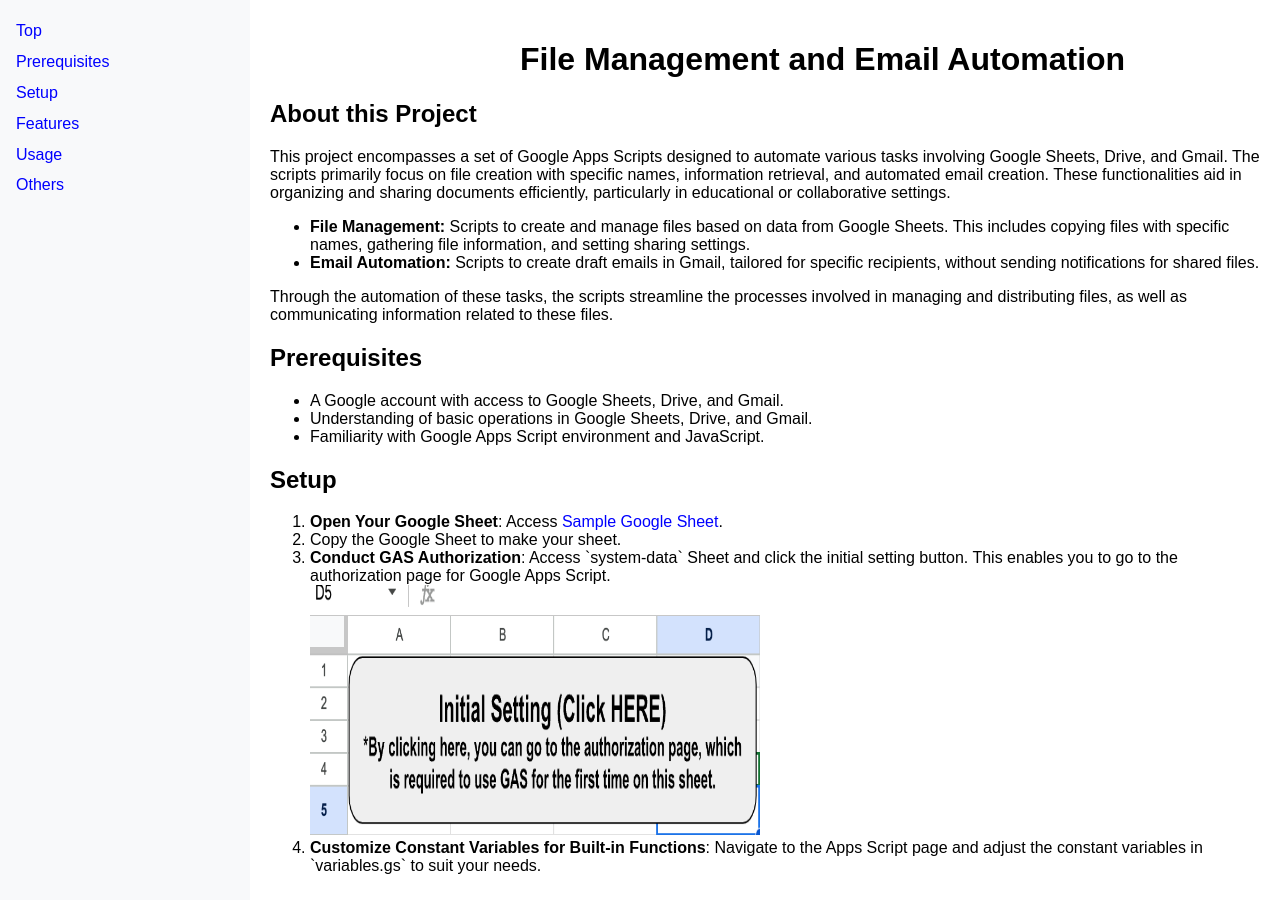
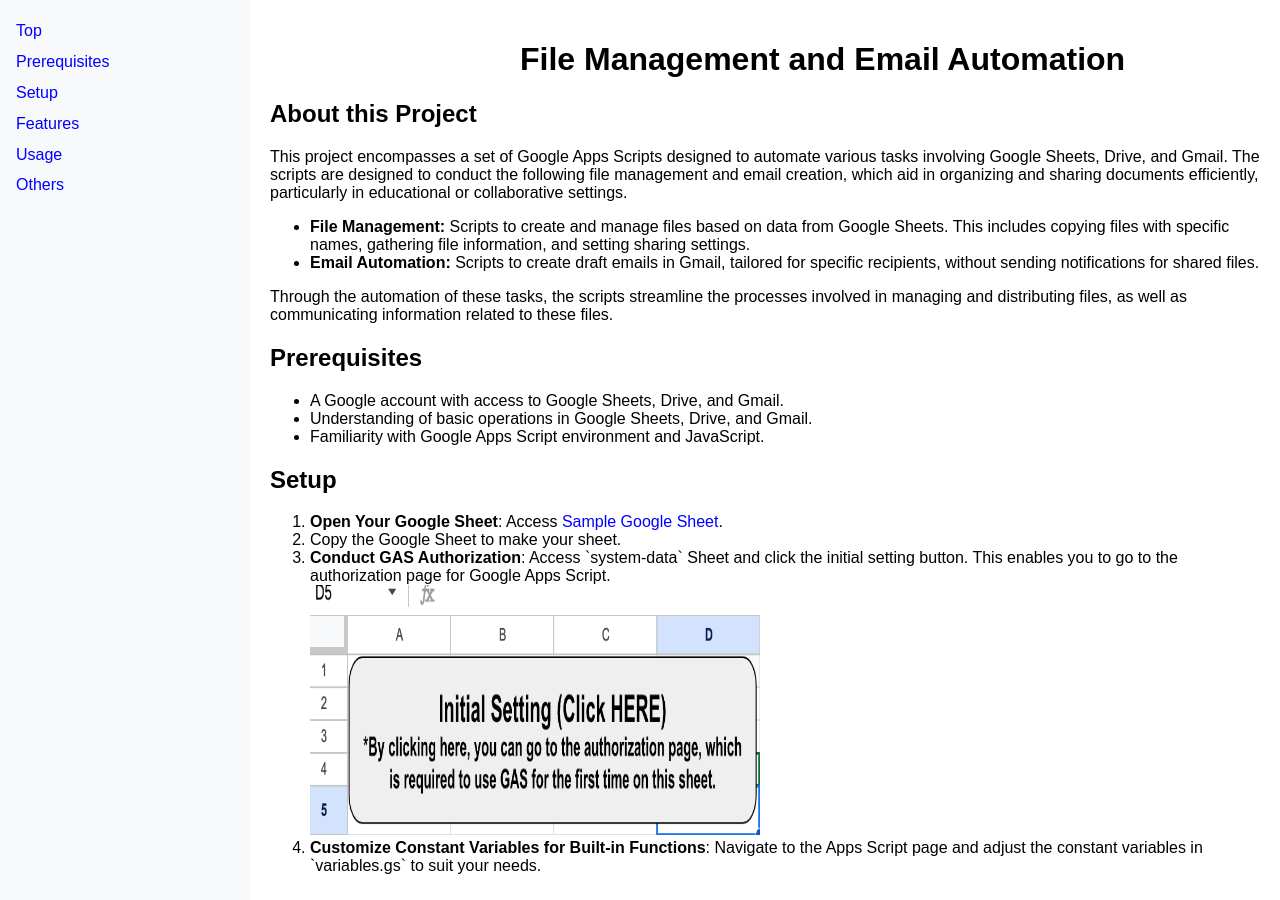
Before and after one commit to tsato21/manage-individual-file, a Jekyll site: the page built from docs/index.html, in a window 1280 px wide and 900 px high. Built offline with Jekyll 4.4.1, drawn with Linux system fonts in a browser that asks for light colours.

Commit message:
Update index.html

```diff
--- a/docs/index.html
+++ b/docs/index.html
@@ -15,7 +15,7 @@ layout: default
     </ul>
   </div>
     <h2 id="top">About this Project</h2>
-    <div>This project encompasses a set of Google Apps Scripts designed to automate various tasks involving Google Sheets, Drive, and Gmail. The scripts primarily focus on file creation with specific names, information retrieval, and automated email creation. These functionalities aid in organizing and sharing documents efficiently, particularly in educational or collaborative settings.</div>
+    <div>This project encompasses a set of Google Apps Scripts designed to automate various tasks involving Google Sheets, Drive, and Gmail. The scripts are designed to conduct the following file management and email creation, which aid in organizing and sharing documents efficiently, particularly in educational or collaborative settings.</div>
     <ul>
         <li><strong>File Management:</strong> Scripts to create and manage files based on data from Google Sheets. This includes copying files with specific names, gathering file information, and setting sharing settings.</li>
         <li><strong>Email Automation:</strong> Scripts to create draft emails in Gmail, tailored for specific recipients, without sending notifications for shared files.</li>
```
